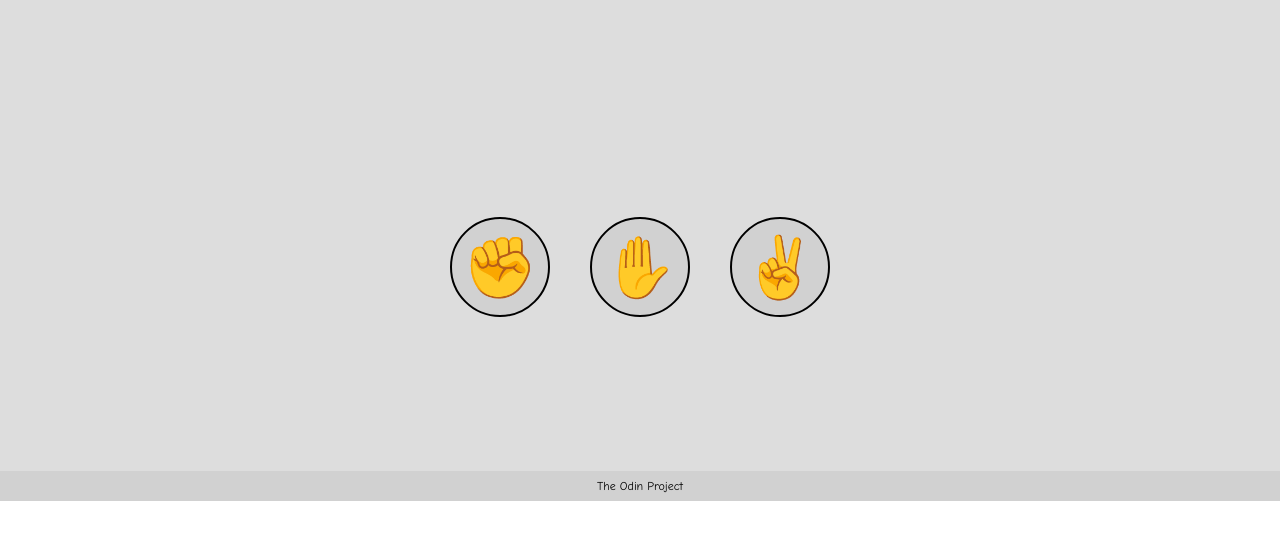
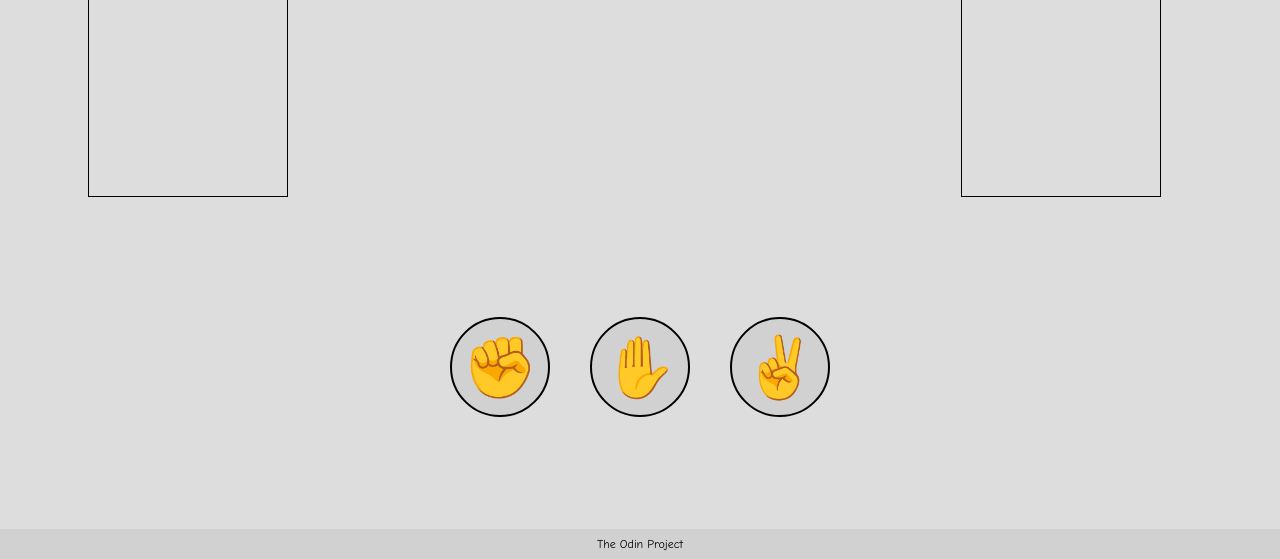
Before and after one commit to jnssvdl/rock-paper-scissors, a plain HTML site: page index.html in a window 1280 px wide. Shown: the part 299-858 px from the top of the page. Before the commit the page ends 800 px from the top, so only its background shows below. Drawn offline with Linux system fonts and the light colour scheme.

Commit message:
edited index.html and style.css

```diff
--- a/style.css
+++ b/style.css
@@ -4,6 +4,7 @@
 * {
     padding: 0;
     margin: 0;
+    box-sizing: border-box;
     text-align: center;
 }
 
@@ -60,9 +61,10 @@ body {
 }
 
 #player-selection, #computer-selection {
-    font-size: 160px;
-    height: 100px;
-    width: 100px;
+    border: 1px solid black;
+    font-size: 120px;
+    height: 200px;
+    width: 200px;
 }
 
 .button-container {
```
